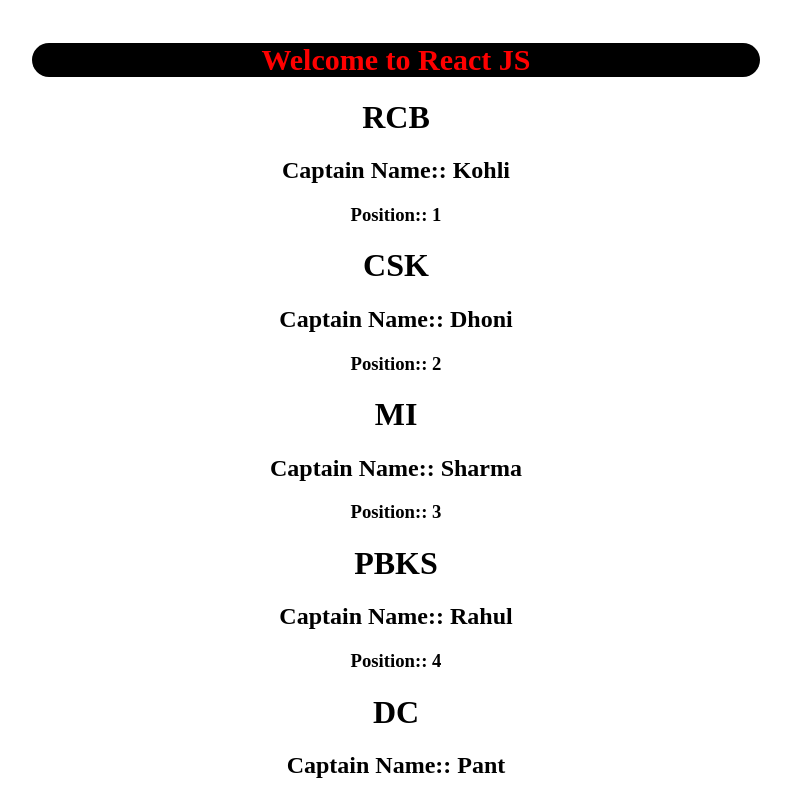
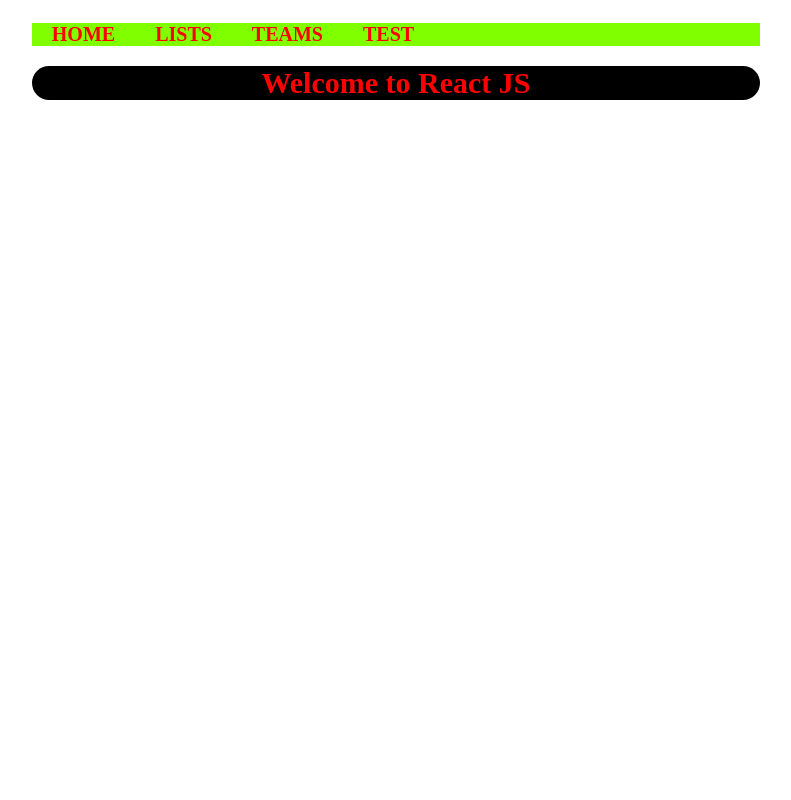
Before and after one commit to RhutvijChiplunkar/React-JS, a React (Create React App) app: page / in a window 1280 px wide. Shown: the top 800 px of the page, without its empty margins (244-1035 px from the left). Built offline with nearby package versions, Linux system fonts and the light colour scheme; data requests are answered from the project's data file.

Commit message:
Router,Switch,Route tags added

```diff
--- a/src/App.js
+++ b/src/App.js
@@ -1,34 +1,48 @@
-//import logo from './logo.svg';
-import './App.css';
+/* import logo from './logo.svg';*/
 import Test from './Components/MultipleComponents';
 import ListsOp from './Components/MultipleComponents2';
-import Teams from './Components/teams';
+import PropsEg from './Components/PropsExample';
+import Teams from './Components/Teams';
+import Navbar from './Components/Navbar';
+import TeamList from './Components/TeamList'
+import './App.css';
 import './index.css'
+import { BrowserRouter as Router,Route,Switch } from 'react-router-dom';
+
 
   function App() {
     /* var x=100;
     var y="Rhutvij Chiplunkar";
     var link="https://www.cricbuzz.com/"; */
+
     return (
-      <div className="App">
-      <div className="title">
-        <h1>Welcome to React JS</h1>
-      </div>
+      <Router>
+        <div className="App">
 
-      {/* Component created in other JS file and imported
-      <Test></Test>
-      <h2>{x}</h2>     {/* dynamic values for variables
-      <h2>Creator of this page is {y}</h2>
+          <div className="nv">
+            <Navbar/>
+          </div>
 
-      <h3>Random number between 1-100 is::{Math.floor(Math.random()*100)}</h3>
+          <div className="title">
+             <h1>Welcome to React JS</h1>
+          </div>
 
-      <a href={link}>Click Here to go to CRICKBUZZ!!</a>
-      <br></br>
+          <div className="main-paths">
+            <Switch>
+                <Route exact path="/teams">
+                    <Teams/>
+                </Route>
+                <Route exact path="/list">
+                    <ListsOp/>
+                </Route>
+                <Route exact path="/test">
+                    <Test/>
+                </Route>
+            </Switch>
+          </div>
 
-
-      <ListsOp />*/}
-      <Teams />
-      </div>
+        </div>
+      </Router>
   );
 }
 
```
